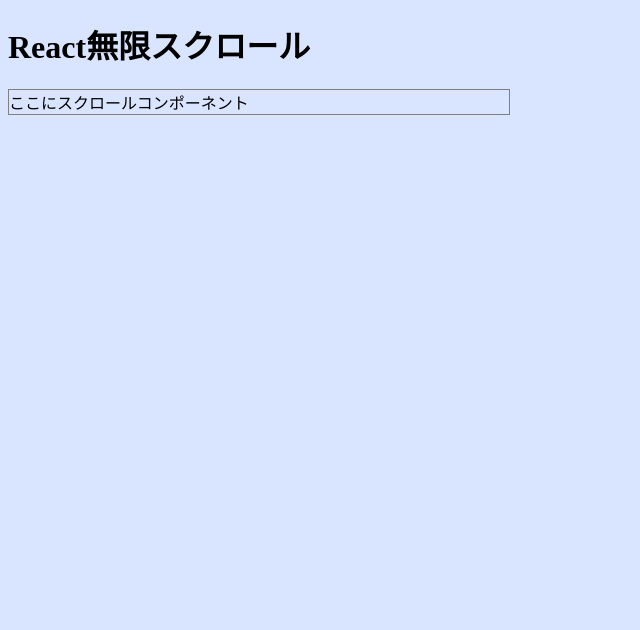
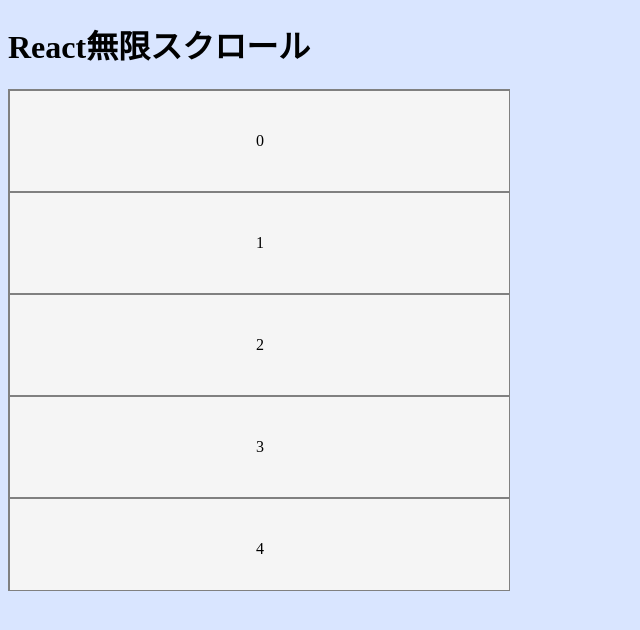
Before and after one commit to calm1205/react-infinite-scroller, a React (Vite) app: page / in a window 1280 px wide. Shown: the top 630 px of the page, without its empty margins (0-640 px from the left). Built offline with nearby package versions, Linux system fonts and the light colour scheme.

Commit message:
[feat] スクロールコンポーネント実装

```diff
--- a/src/App.tsx
+++ b/src/App.tsx
@@ -1,9 +1,14 @@
+import { Item } from "./components/Item";
 import { Wrapper } from "./components/Wrapper";
 
 export const App = () => (
   <div>
     <h1>React無限スクロール</h1>
 
-    <Wrapper>ここにスクロールコンポーネント</Wrapper>
+    <Wrapper>
+      {[...Array(11)].map((_, index) => {
+        return <Item index={index} />;
+      })}
+    </Wrapper>
   </div>
 );
--- /dev/null
+++ b/src/components/Item.tsx
@@ -0,0 +1,21 @@
+import { CSSProperties, FC } from "react";
+
+type Item = {
+  index: number;
+};
+
+/**
+ * スクロールされる項目
+ */
+export const Item: FC<Item> = ({ index }) => {
+  return <div style={style}>{index}</div>;
+};
+
+const style: CSSProperties = {
+  height: 100,
+  width: "100%",
+  display: "flex",
+  alignItems: "center",
+  justifyContent: "center",
+  border: "1px solid gray",
+};
--- a/src/components/Wrapper.tsx
+++ b/src/components/Wrapper.tsx
@@ -8,6 +8,9 @@
 };
 
 const style: CSSProperties = {
+  height: 500,
   width: 500,
   border: "1px solid gray",
+  overflowY: "scroll",
+  backgroundColor: "whiteSmoke",
 };
```
